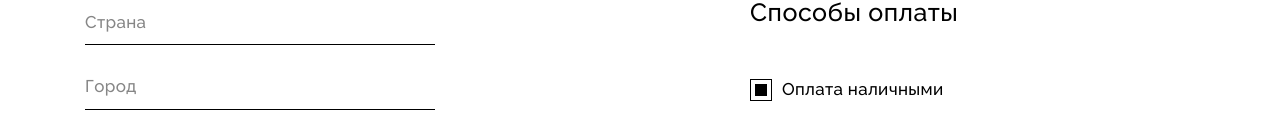
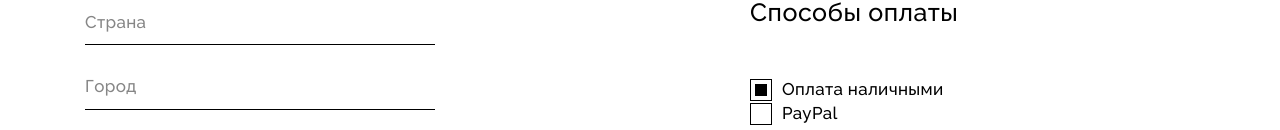
Before and after one commit to HiBlurryface/womazing, a React (Create React App) app: page /checkout in a window 1280 px wide. Shown: the part 814-944 px from the top of the page. Built offline with nearby package versions, Linux system fonts and the light colour scheme.

Commit message:
added payment method to data

```diff
--- a/src/components/UI/input/Input.module.scss
+++ b/src/components/UI/input/Input.module.scss
@@ -8,7 +8,9 @@
     border-bottom: 1px solid #000;
     padding-bottom: 10px;
     width: 100%;
-
+    z-index: 10;
+    position: relative;
+    background: transparent;
     font-weight: 500;
     font-size: 17px;
     line-height: 140%;
@@ -41,6 +43,7 @@
 }
 
 .label {
+    cursor: text;
     position: absolute;
     left: 0;
     top: 0;
--- a/src/pages/Checkout.js
+++ b/src/pages/Checkout.js
@@ -1,4 +1,4 @@
-import React from "react";
+import React, { useState } from "react";
 import { useNavigate } from "react-router";
 import { useForm } from "react-hook-form";
 import { yupResolver } from "@hookform/resolvers/yup"
@@ -30,7 +30,30 @@ function Checkout() {
         resolver: yupResolver(schema)
     });
 
-    const onSubmit = (data) => {
+    const [paymentMethods, setPaymentMethods] = useState([
+        {
+            id: 1,
+            type: "cash",
+            title: 'Оплата наличными',
+        },
+        {
+            id: 2,
+            type: "PayPal",
+            title: 'PayPal',
+        },
+    ])
+    const [payment, setPayment] = useState('cash')
+
+    const choosePayment = (id) => {
+        console.log(id)
+        setPayment(id)
+    }
+
+    const onSubmit = (form) => {
+        const data = {
+            data: form,
+            paymentMethod: payment,
+        }
         console.log(data)
         navigate('/success')
     };
@@ -122,11 +145,13 @@ function Checkout() {
                             <div className={styles.order__block}>
                                 <h2 className={styles.order__title}>Способы оплаты</h2>
                                 <div className={styles.order__radio}>
-                                    <label htmlFor="cash" className={styles.order__radio_label}>
-                                        <input type="radio" id="cash" name="radio-group" className={styles.order__radio_input} checked readOnly/>
-                                        <div className={styles.order__radio_mark}></div>
-                                        Оплата наличными
-                                    </label>
+                                    {paymentMethods.map(method => {
+                                        return <label htmlFor={method.type} className={styles.order__radio_label} key={method.id} onClick={() => choosePayment(method.type)}>
+                                            <input type="radio" id={method.type} value={method.id} name="payment" className={styles.order__radio_input} checked={payment === method.type ? true : false} readOnly />
+                                            <div className={styles.order__radio_mark}></div>
+                                            {method.title}
+                                        </label>
+                                    })}
                                 </div>
                                 <Button type="submit">Разместить заказ</Button>
                             </div>
```
